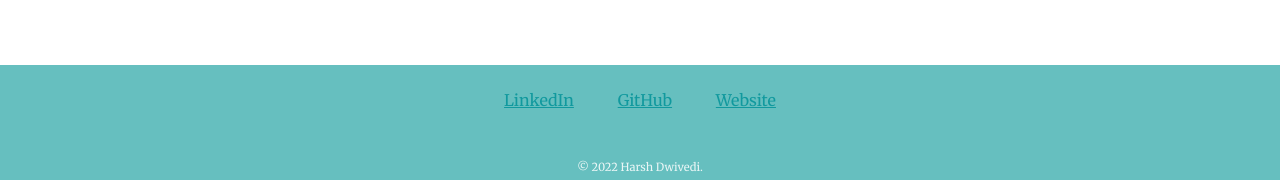
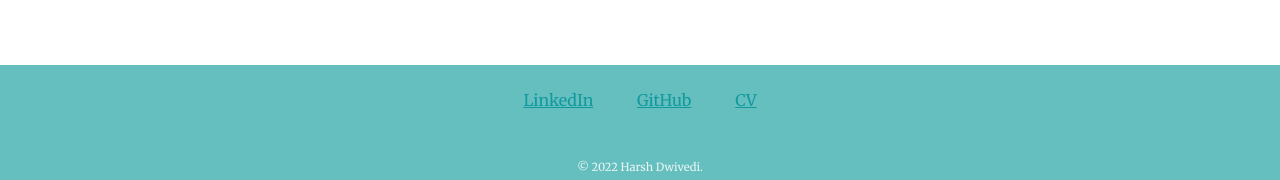
Before and after one commit to harsh746-exe/MyWebsite, a plain HTML site: page index.html in a window 1280 px wide. Shown: the part 3112-3292 px from the top of the page. Drawn offline with Linux system fonts and the light colour scheme.

Commit message:
Update index.html

```diff
--- a/index.html
+++ b/index.html
@@ -65,7 +65,7 @@
   <div class="bottom-container">
     <a class="footer-link" href="https://www.linkedin.com/in/harsh-dwivedi-854b39202">LinkedIn</a>
     <a class="footer-link" href="https://github.com/harsh746-exe">GitHub</a>
-    <a class="footer-link" href="https://harsh746-exe.github.io/CV/">Website</a>
+    <a class="footer-link" href="https://harsh746-exe.github.io/CV/">CV</a>
     <p class="end">© 2022 Harsh Dwivedi.</p>
   </div>
 
```
